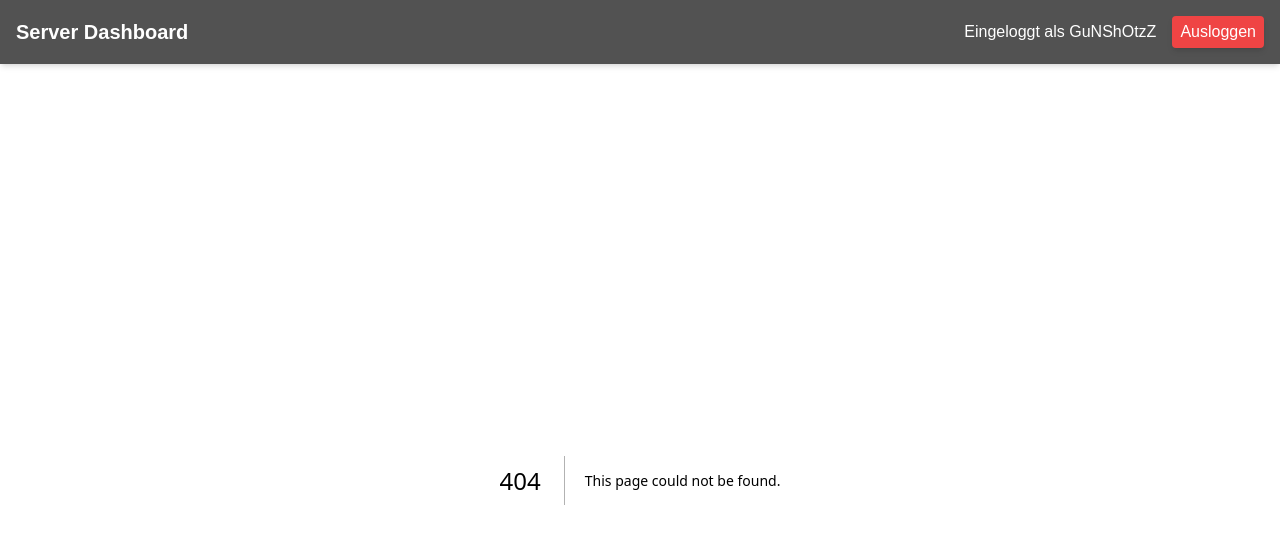
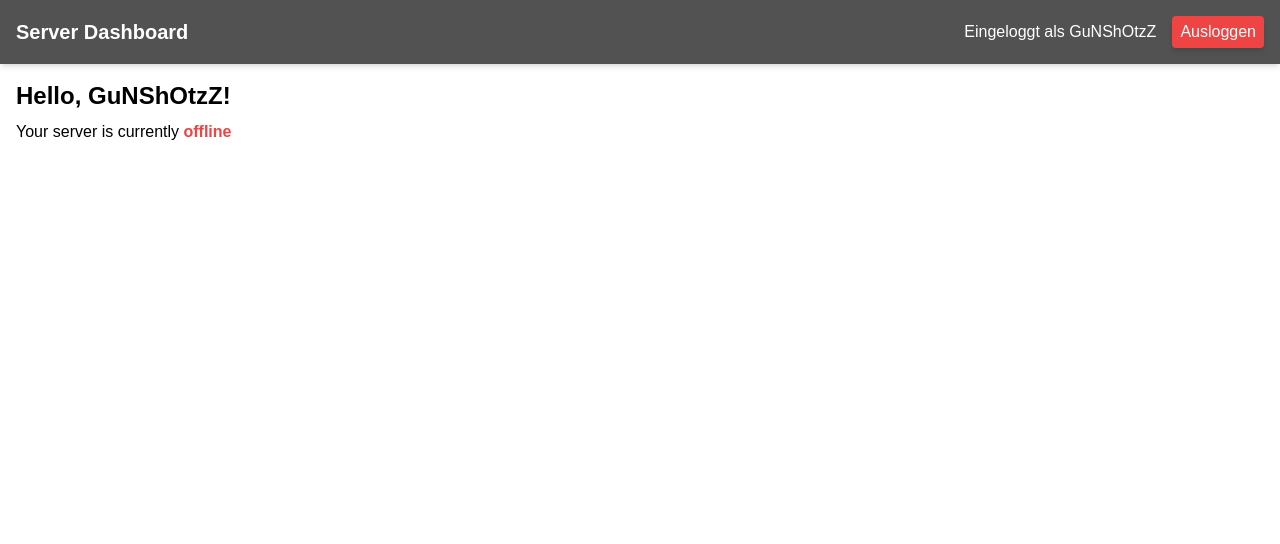
Before and after one commit to kevinldg/server-dashboard, a Next.js app: page /dashboard in a window 1280 px wide. Before the commit this address had no page. Shown: the top 544 px of the page. Built offline with nearby package versions, Linux system fonts and the light colour scheme.

Commit message:
Create a dashboard page

```diff
--- /dev/null
+++ b/pages/dashboard.js
@@ -0,0 +1,20 @@
+export default function Dashboard() {
+  const username = "GuNShOtzZ";
+  const serverStatus = false;
+
+  return (
+    <div className="flex flex-col gap-4">
+      <div className="flex flex-col gap-2">
+        <p className="text-2xl font-bold">Hello, {username}!</p>
+        <p>
+          Your server is currently{" "}
+          {serverStatus ? (
+            <span className="font-bold text-green-500">online</span>
+          ) : (
+            <span className="font-bold text-red-500">offline</span>
+          )}
+        </p>
+      </div>
+    </div>
+  );
+}
```
